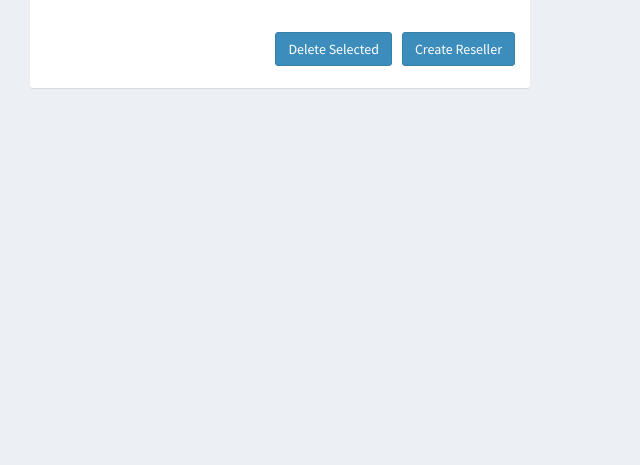
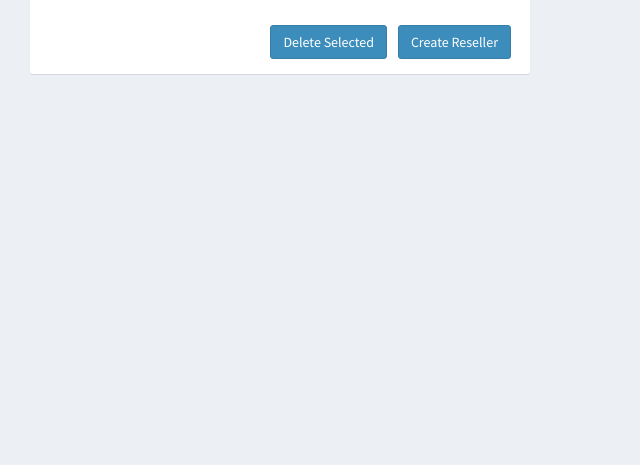
Before and after one commit to romanovskyj/fallball, a Django app: page /ui/resellers/ in a window 1280 px wide. Shown: the part 405-870 px from the top of the page, without its empty margins (0-640 px from the left). Run offline with Django 3.2, Linux system fonts and the light colour scheme; data comes from the database, SQL or seed files in the repository; some libraries are stand-ins or nearby versions.

Commit message:
fast commit

```diff
--- a/filesharing/fs/filesharing/templates/ui/resellers.html
+++ b/filesharing/fs/filesharing/templates/ui/resellers.html
@@ -29,8 +29,8 @@
             </table>
         </div>
         <div style="padding: 15px; text-align: right;">
-            <input style="margin:7px" type="submit" class="btn btn-primary" value="Delete Selected"/>
-            <a href="/ui/resellers/new" class="btn btn-primary">Create Reseller</a>
+            <input style="margin-left:4px; margin-right:4px; " type="submit" class="btn btn-primary" value="Delete Selected"/>
+            <a style="margin-left:4px; margin-right:4px;" href="/ui/resellers/new" class="btn btn-primary">Create Reseller</a>
         </div>
     </form>
 </div>
```
